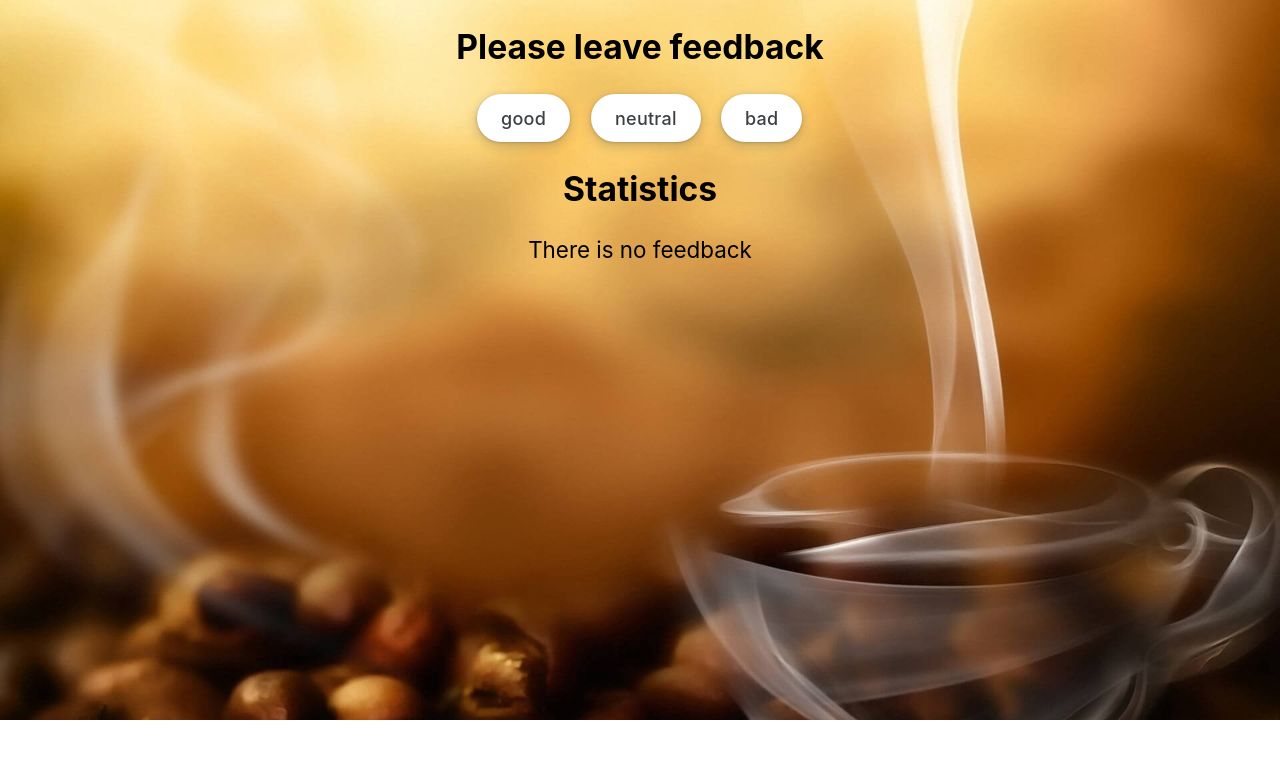
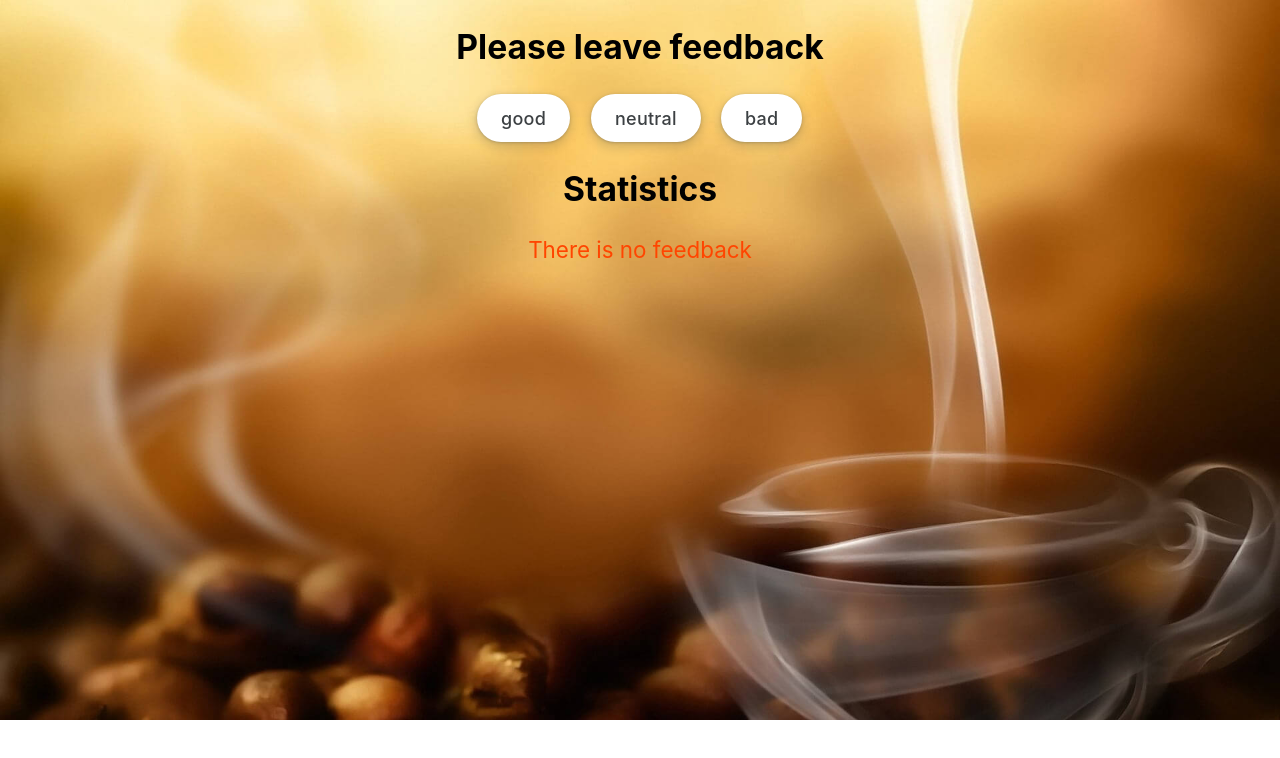
Before and after one commit to yura-prots/goit-react-hw-02-feedback, a React (Create React App) app: page / in a window 1280 px wide. Shown: the top 758 px of the page. Built offline with nearby package versions, Linux system fonts and the light colour scheme.

Commit message:
add styles

```diff
--- a/src/components/Notification/Notification.styled.js
+++ b/src/components/Notification/Notification.styled.js
@@ -1,5 +1,5 @@
 import styled from 'styled-components';
 
 export const Text = styled.p`
-  /* outline: 1px solid tomato; */
+  color: orangered;
 `;
```
